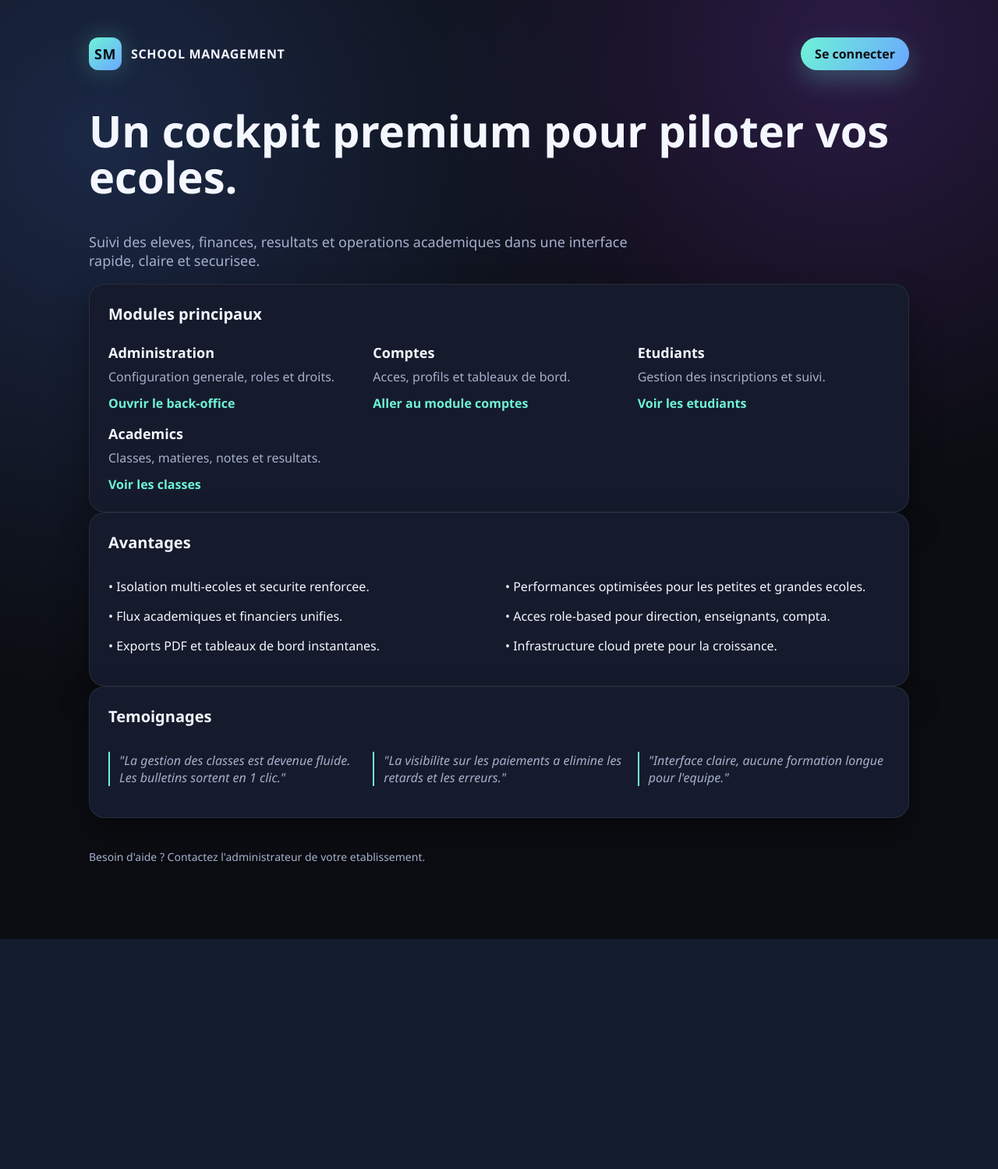
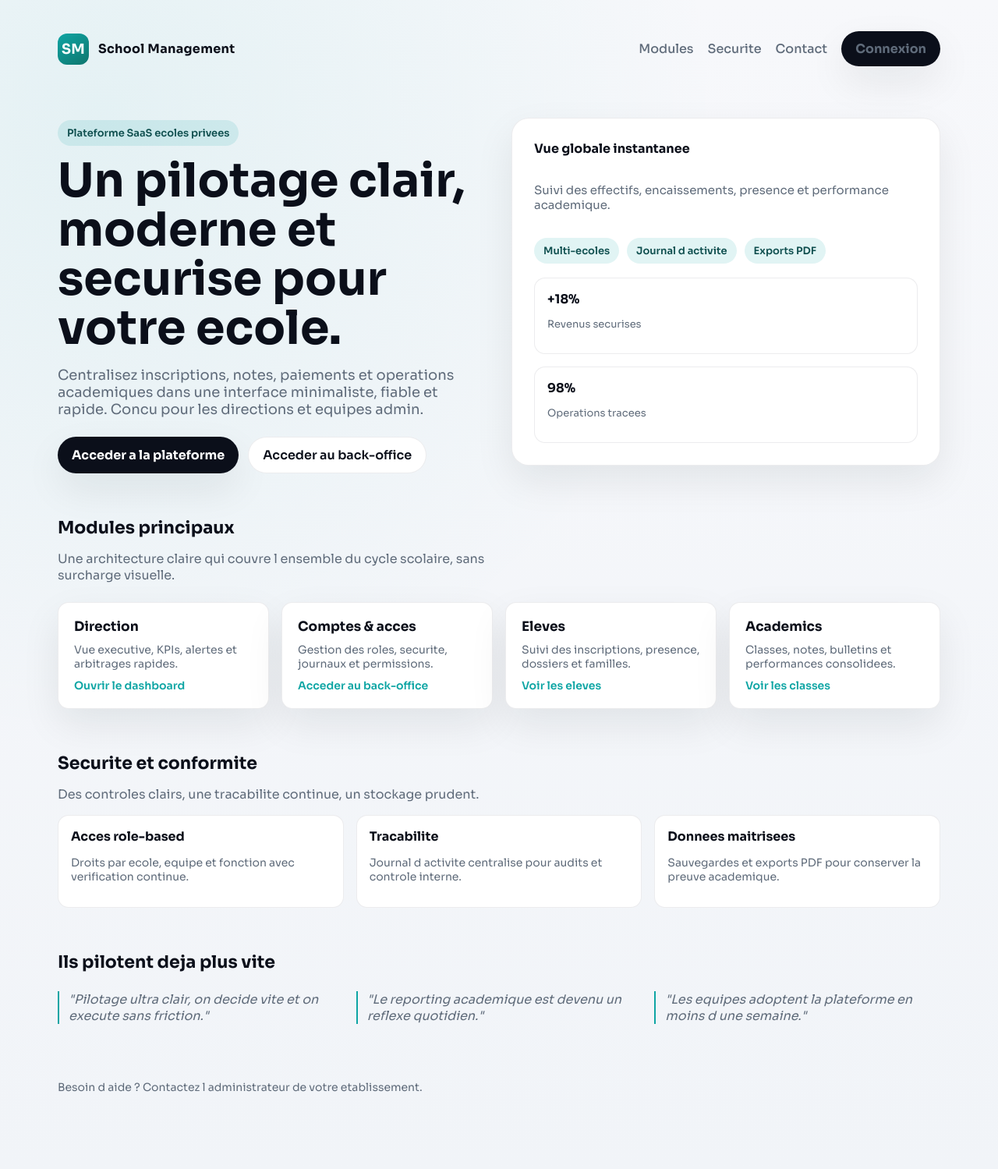
Before and after one commit to kilongodimer-cmyk/school-management, a Django app: page / in a window 1280 px wide. Shown: the whole page at 78% size. Before the commit the page ends 1204 px from the top, so only its background shows below. Run offline with Django 4.2, Linux system fonts and the light colour scheme.

Commit message:
Redesign home page

```diff
--- a/school_management/settings.py
+++ b/school_management/settings.py
@@ -10,7 +10,7 @@ from decouple import config
 BASE_DIR = Path(__file__).resolve().parent.parent
 
 # SECURITY WARNING: keep the secret key used in production secret!
-SECRET_KEY = config('SECRET_KEY', default='Dimer@07')
+SECRET_KEY = config('SECRET_KEY', default='MyS3cureP@ssw0rd!')
 
 # SECURITY WARNING: don't run with debug turned on in production!
 DEBUG = config('DEBUG', default=True, cast=bool)
--- a/templates/home.html
+++ b/templates/home.html
@@ -4,34 +4,41 @@
     <meta charset="UTF-8" />
     <meta name="viewport" content="width=device-width, initial-scale=1.0" />
     <title>School Management</title>
+    <link rel="preconnect" href="https://fonts.googleapis.com" />
+    <link rel="preconnect" href="https://fonts.gstatic.com" crossorigin />
+    <link
+      href="https://fonts.googleapis.com/css2?family=Sora:wght@300;400;500;600;700&display=swap"
+      rel="stylesheet"
+    />
     <style>
       :root {
-        --bg: #0b0d12;
-        --bg-soft: #111522;
-        --ink: #f4f7ff;
-        --muted: #a6b0cc;
-        --accent: #6ff3d6;
-        --accent-2: #6aa7ff;
-        --card: #151b2c;
-        --border: rgba(255, 255, 255, 0.08);
-        --glow: rgba(111, 243, 214, 0.25);
+        --bg: #f7f8fb;
+        --bg-ink: #0b0f1a;
+        --panel: #ffffff;
+        --ink: #0b0f1a;
+        --muted: #5f6b7a;
+        --line: rgba(16, 24, 40, 0.08);
+        --accent: #0ea5a4;
+        --accent-ink: #0b1f1f;
+        --shadow: 0 20px 50px rgba(10, 20, 30, 0.08);
+        --radius-lg: 22px;
+        --radius-md: 14px;
       }
       * {
         box-sizing: border-box;
       }
       body {
         margin: 0;
-        font-family: "Space Grotesk", "Segoe UI", system-ui, sans-serif;
+        font-family: "Sora", system-ui, sans-serif;
         color: var(--ink);
-        background: radial-gradient(circle at 10% 15%, #1b2845 0%, transparent 45%),
-          radial-gradient(circle at 85% 5%, #2b1b45 0%, transparent 35%),
-          var(--bg);
+        background: radial-gradient(circle at 10% 10%, rgba(14, 165, 164, 0.08), transparent 45%),
+          linear-gradient(180deg, #f7f8fb 0%, #f1f4f8 100%);
         min-height: 100vh;
       }
       .wrap {
-        max-width: 1100px;
+        max-width: 1180px;
         margin: 0 auto;
-        padding: 48px 24px 96px;
+        padding: 40px 24px 96px;
       }
       .topbar {
         display: flex;
@@ -44,85 +51,154 @@
         align-items: center;
         gap: 12px;
         font-weight: 700;
-        letter-spacing: 0.04em;
-        text-transform: uppercase;
+        letter-spacing: 0.02em;
       }
       .logo-mark {
-        width: 42px;
-        height: 42px;
+        width: 40px;
+        height: 40px;
         border-radius: 12px;
-        background: linear-gradient(140deg, var(--accent), var(--accent-2));
-        box-shadow: 0 0 30px var(--glow);
+        background: linear-gradient(145deg, #0ea5a4, #0f766e);
         display: grid;
         place-items: center;
-        color: #0b0d12;
+        color: #f7fffe;
         font-size: 18px;
         font-weight: 800;
+      }
+      .top-links {
+        display: inline-flex;
+        gap: 18px;
+        align-items: center;
+        color: var(--muted);
+        font-weight: 500;
+      }
+      .top-links a {
+        color: inherit;
+        text-decoration: none;
+      }
+      .top-links a:hover {
+        color: var(--ink);
       }
       .cta {
         display: inline-flex;
         align-items: center;
         gap: 8px;
-        padding: 10px 18px;
+        padding: 12px 18px;
         border-radius: 999px;
-        background: linear-gradient(120deg, var(--accent), var(--accent-2));
-        color: #0b0d12;
+        background: var(--ink);
+        color: #ffffff;
         font-weight: 700;
         text-decoration: none;
-        box-shadow: 0 12px 30px var(--glow);
+        box-shadow: var(--shadow);
+      }
+      .ghost {
+        padding: 12px 18px;
+        border-radius: 999px;
+        border: 1px solid var(--line);
+        color: var(--ink);
+        text-decoration: none;
+        font-weight: 600;
+        background: #ffffff;
       }
       .hero {
         display: grid;
-        gap: 24px;
-        margin-top: 48px;
+        grid-template-columns: repeat(auto-fit, minmax(280px, 1fr));
+        gap: 32px;
+        margin-top: 56px;
+        align-items: center;
       }
       h1 {
-        font-size: clamp(36px, 5vw, 56px);
+        font-size: clamp(36px, 5vw, 60px);
         margin: 0;
         line-height: 1.05;
       }
       .lead {
         color: var(--muted);
         font-size: 18px;
-        max-width: 720px;
+        max-width: 560px;
       }
-      .panel {
-        background: var(--card);
-        border: 1px solid var(--border);
-        border-radius: 20px;
-        padding: 24px;
-        box-shadow: 0 20px 40px rgba(0, 0, 0, 0.35);
+      .hero-actions {
+        display: flex;
+        flex-wrap: wrap;
+        gap: 12px;
+        margin-top: 24px;
+      }
+      .hero-card {
+        background: var(--panel);
+        border: 1px solid var(--line);
+        border-radius: var(--radius-lg);
+        padding: 28px;
+        box-shadow: var(--shadow);
+        display: grid;
+        gap: 18px;
+        animation: rise 0.8s ease both;
+      }
+      .hero-badges {
+        display: flex;
+        flex-wrap: wrap;
+        gap: 10px;
+      }
+      .badge {
+        display: inline-flex;
+        align-items: center;
+        gap: 8px;
+        padding: 8px 12px;
+        border-radius: 999px;
+        background: rgba(14, 165, 164, 0.12);
+        color: #0f4f4f;
+        font-size: 13px;
+        font-weight: 600;
+      }
+      .section {
+        margin-top: 56px;
+      }
+      .section-title {
+        font-size: 22px;
+        margin: 0 0 8px;
+      }
+      .section-lead {
+        color: var(--muted);
+        max-width: 620px;
       }
       .grid {
         display: grid;
         gap: 16px;
-        grid-template-columns: repeat(auto-fit, minmax(240px, 1fr));
+        grid-template-columns: repeat(auto-fit, minmax(220px, 1fr));
         margin-top: 24px;
       }
+      .card {
+        background: var(--panel);
+        border: 1px solid var(--line);
+        border-radius: var(--radius-md);
+        padding: 20px;
+        box-shadow: var(--shadow);
+        display: grid;
+        gap: 10px;
+      }
       .card h3 {
-        margin: 0 0 8px;
-        font-size: 18px;
+        margin: 0;
+        font-size: 17px;
       }
       .card p {
-        margin: 0 0 12px;
+        margin: 0;
         color: var(--muted);
+        font-size: 14px;
       }
-      .card a {
+      .link {
         color: var(--accent);
         text-decoration: none;
         font-weight: 600;
-      }
-      .card a:hover {
-        text-decoration: underline;
-      }
-      .section-title {
-        font-size: 20px;
-        margin: 0 0 16px;
+        font-size: 14px;
       }
       .split {
         display: grid;
         gap: 16px;
-        grid-template-columns: repeat(auto-fit, minmax(260px, 1fr));
+        grid-template-columns: repeat(auto-fit, minmax(240px, 1fr));
+      }
+      .mini {
+        padding: 16px;
+        border-radius: var(--radius-md);
+        border: 1px solid var(--line);
+        background: #ffffff;
       }
       .quote {
         border-left: 2px solid var(--accent);
@@ -131,14 +207,41 @@
         font-style: italic;
       }
       footer {
-        margin-top: 40px;
+        margin-top: 56px;
         color: var(--muted);
         font-size: 14px;
+      }
+      .fade-in {
+        animation: fade 0.9s ease both;
+      }
+      @keyframes fade {
+        from {
+          opacity: 0;
+          transform: translateY(12px);
+        }
+        to {
+          opacity: 1;
+          transform: translateY(0);
+        }
+      }
+      @keyframes rise {
+        from {
+          opacity: 0;
+          transform: translateY(18px);
+        }
+        to {
+          opacity: 1;
+          transform: translateY(0);
+        }
       }
       @media (max-width: 720px) {
         .topbar {
           flex-direction: column;
           align-items: flex-start;
+        }
+        .top-links {
+          width: 100%;
+          justify-content: space-between;
         }
       }
     </style>
@@ -150,70 +253,115 @@
           <div class="logo-mark">SM</div>
           <span>School Management</span>
         </div>
-        <a class="cta" href="/accounts/login/">Se connecter</a>
+        <div class="top-links">
+          <a href="#modules">Modules</a>
+          <a href="#securite">Securite</a>
+          <a href="#contact">Contact</a>
+          <a class="cta" href="/accounts/login/">Connexion</a>
+        </div>
       </div>
 
       <section class="hero">
-        <h1>Un cockpit premium pour piloter vos ecoles.</h1>
-        <p class="lead">
-          Suivi des eleves, finances, resultats et operations academiques dans une interface rapide,
-          claire et securisee.
-        </p>
+        <div class="fade-in">
+          <p class="badge">Plateforme SaaS ecoles privees</p>
+          <h1>Un pilotage clair, moderne et securise pour votre ecole.</h1>
+          <p class="lead">
+            Centralisez inscriptions, notes, paiements et operations academiques dans une interface
+            minimaliste, fiable et rapide. Concu pour les directions et equipes admin.
+          </p>
+          <div class="hero-actions">
+            <a class="cta" href="/accounts/login/">Acceder a la plateforme</a>
+            <a class="ghost" href="/admin/">Acceder au back-office</a>
+          </div>
+        </div>
+        <div class="hero-card">
+          <strong>Vue globale instantanee</strong>
+          <p class="lead" style="font-size: 15px;">
+            Suivi des effectifs, encaissements, presence et performance academique.
+          </p>
+          <div class="hero-badges">
+            <span class="badge">Multi-ecoles</span>
+            <span class="badge">Journal d activite</span>
+            <span class="badge">Exports PDF</span>
+          </div>
+          <div class="split">
+            <div class="mini">
+              <strong>+18%</strong>
+              <p class="lead" style="font-size: 13px;">Revenus securises</p>
+            </div>
+            <div class="mini">
+              <strong>98%</strong>
+              <p class="lead" style="font-size: 13px;">Operations tracees</p>
+            </div>
+          </div>
+        </div>
       </section>
 
-      <section class="panel">
+      <section class="section" id="modules">
         <h2 class="section-title">Modules principaux</h2>
+        <p class="section-lead">
+          Une architecture claire qui couvre l ensemble du cycle scolaire, sans surcharge visuelle.
+        </p>
         <div class="grid">
           <article class="card">
-            <h3>Administration</h3>
-            <p>Configuration generale, roles et droits.</p>
-            <a href="/admin/">Ouvrir le back-office</a>
+            <h3>Direction</h3>
+            <p>Vue executive, KPIs, alertes et arbitrages rapides.</p>
+            <a class="link" href="/accounts/dashboard/">Ouvrir le dashboard</a>
           </article>
           <article class="card">
-            <h3>Comptes</h3>
-            <p>Acces, profils et tableaux de bord.</p>
-            <a href="/accounts/dashboard/">Aller au module comptes</a>
+            <h3>Comptes & acces</h3>
+            <p>Gestion des roles, securite, journaux et permissions.</p>
+            <a class="link" href="/admin/">Acceder au back-office</a>
           </article>
           <article class="card">
-            <h3>Etudiants</h3>
-            <p>Gestion des inscriptions et suivi.</p>
-            <a href="/students/">Voir les etudiants</a>
+            <h3>Eleves</h3>
+            <p>Suivi des inscriptions, presence, dossiers et familles.</p>
+            <a class="link" href="/students/">Voir les eleves</a>
           </article>
           <article class="card">
             <h3>Academics</h3>
-            <p>Classes, matieres, notes et resultats.</p>
-            <a href="/academics/classes/">Voir les classes</a>
+            <p>Classes, notes, bulletins et performances consolidees.</p>
+            <a class="link" href="/academics/classes/">Voir les classes</a>
           </article>
         </div>
       </section>
 
-      <section class="panel">
-        <h2 class="section-title">Avantages</h2>
+      <section class="section" id="securite">
+        <h2 class="section-title">Securite et conformite</h2>
+        <p class="section-lead">Des controles clairs, une tracabilite continue, un stockage prudent.</p>
         <div class="split">
-          <div>
-            <p>• Isolation multi-ecoles et securite renforcee.</p>
-            <p>• Flux academiques et financiers unifies.</p>
-            <p>• Exports PDF et tableaux de bord instantanes.</p>
+          <div class="mini">
+            <strong>Acces role-based</strong>
+            <p class="lead" style="font-size: 14px;">
+              Droits par ecole, equipe et fonction avec verification continue.
+            </p>
           </div>
-          <div>
-            <p>• Performances optimisées pour les petites et grandes ecoles.</p>
-            <p>• Acces role-based pour direction, enseignants, compta.</p>
-            <p>• Infrastructure cloud prete pour la croissance.</p>
+          <div class="mini">
+            <strong>Tracabilite</strong>
+            <p class="lead" style="font-size: 14px;">
+              Journal d activite centralise pour audits et controle interne.
+            </p>
+          </div>
+          <div class="mini">
+            <strong>Donnees maitrisees</strong>
+            <p class="lead" style="font-size: 14px;">
+              Sauvegardes et exports PDF pour conserver la preuve academique.
+            </p>
           </div>
         </div>
       </section>
 
-      <section class="panel">
-        <h2 class="section-title">Temoignages</h2>
+      <section class="section">
+        <h2 class="section-title">Ils pilotent deja plus vite</h2>
         <div class="split">
-          <p class="quote">"La gestion des classes est devenue fluide. Les bulletins sortent en 1 clic."</p>
-          <p class="quote">"La visibilite sur les paiements a elimine les retards et les erreurs."</p>
-          <p class="quote">"Interface claire, aucune formation longue pour l'equipe."</p>
+          <p class="quote">"Pilotage ultra clair, on decide vite et on execute sans friction."</p>
+          <p class="quote">"Le reporting academique est devenu un reflexe quotidien."</p>
+          <p class="quote">"Les equipes adoptent la plateforme en moins d une semaine."</p>
         </div>
       </section>
 
-      <footer>
-        <span>Besoin d'aide ? Contactez l'administrateur de votre etablissement.</span>
+      <footer id="contact">
+        <span>Besoin d aide ? Contactez l administrateur de votre etablissement.</span>
       </footer>
     </div>
   </body>
```
